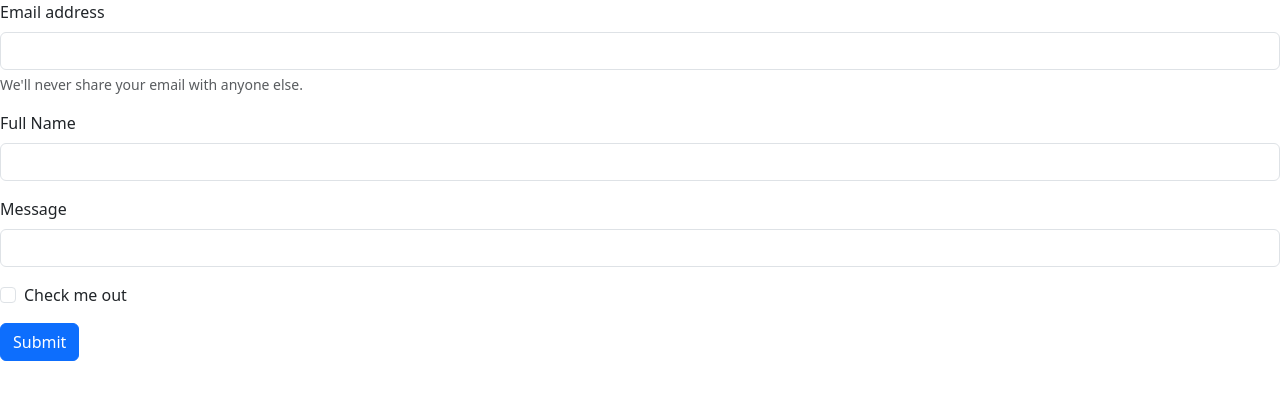
After one commit to ntirushwajeanmarc/afriinox, a Flask app: page /getinvolved in a window 1280 px wide. The commit adds this page. Shown: the top 400 px of the page. Run offline with Flask 3, Linux system fonts and the light colour scheme; some libraries are stand-ins or nearby versions.

Commit message:
new files

```diff
--- a/app.py
+++ b/app.py
@@ -16,9 +16,25 @@ def about():
 @app.route('/services')
 def services():
   return render_template('ourservices.html')
+
+
 @app.route('/projects')
 def projects():
   return render_template('projects.html')
 
+
+@app.route('/getinvolved', methods=['POST', 'GET'])
+def book():
+  bookings = []
+  if request.method == 'POST':
+    emailx = request.form.get('email')
+    name = request.form.get('name')
+    message = request.form.get('message')
+    booking = {'email': emailx, 'name': name, 'message': message}
+    bookings.append(booking)
+    print(bookings)
+  return render_template('form.html')
+
+
 if __name__ == '__main__':
   app.run(debug=True, host='0.0.0.0')
--- /dev/null
+++ b/templates/form.html
@@ -0,0 +1,23 @@
+{%include 'boostrap.html'%}
+
+
+<form method='post'>
+  <div class="mb-3">
+    <label for="exampleInputEmail1" class="form-label">Email address</label>
+    <input type="email" class="form-control" id="exampleInputEmail1" aria-describedby="emailHelp">
+    <div id="emailHelp" class="form-text">We'll never share your email with anyone else.</div>
+  </div>
+  <div class="mb-3">
+    <label for="exampleInputPassword1" class="form-label">Full Name</label>
+    <input type="name" class="form-control" id="exampleInputPassword1">
+  </div>
+  <div class="mb-3">
+    <label for="message" class="form-label">Message</label>
+    <input type="message" class="form-control" id="exampleInputPassword1">
+  </div>
+  <div class="mb-3 form-check">
+    <input type="checkbox" class="form-check-input" id="exampleCheck1">
+    <label class="form-check-label" for="exampleCheck1">Check me out</label>
+  </div>
+  <button type="submit" class="btn btn-primary">Submit</button>
+</form>
--- a/templates/nav.html
+++ b/templates/nav.html
@@ -19,7 +19,7 @@
           <a class="nav-link active" href="/mission">Invented Products </a>
         </li>
         <li class="nav-item">
-          <a class="nav-link active" href="/get_involved">Get Involved</a>
+          <a class="nav-link active" href="/getinvolved">Get Involved</a>
         </li>
         <li class="nav-item">
           <a class="nav-link active" href="/about">About Us</a>
```
